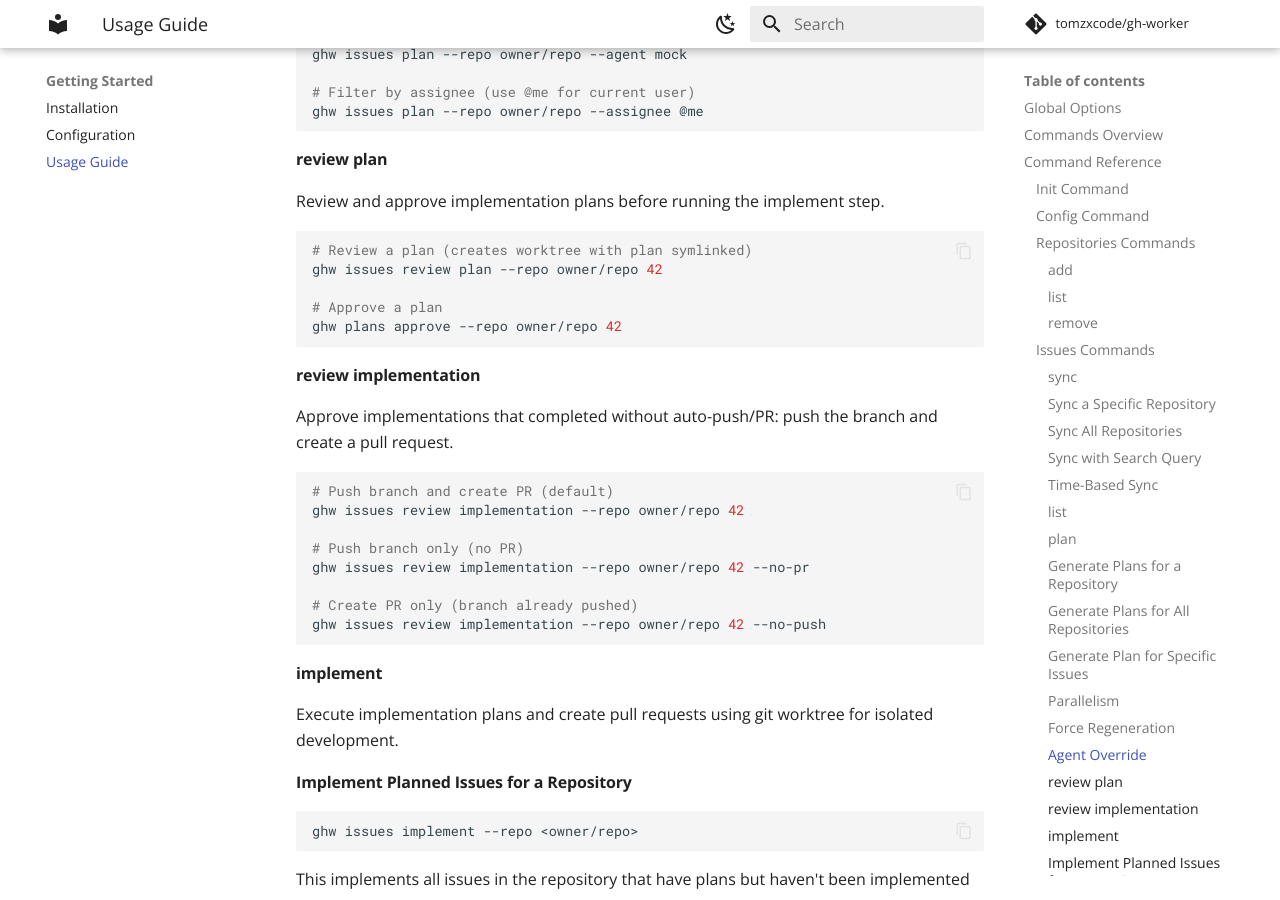
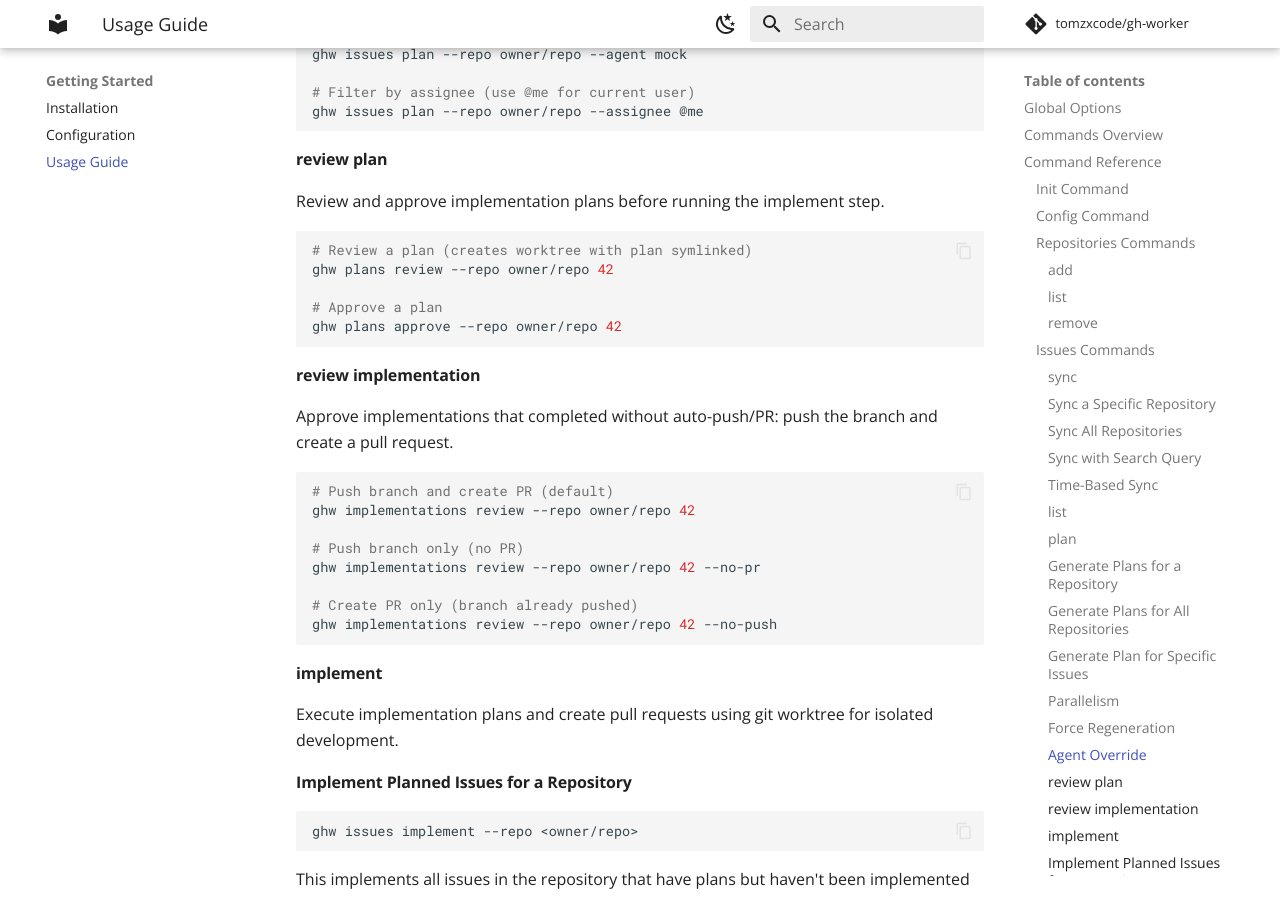
Before and after one commit to TomzxCode/gh-worker, an MkDocs documentation site: the page built from docs/usage.md, in a window 1280 px wide and 900 px high, scrolled down 7371 px. Built offline with MkDocs 1.6.1 and Material for MkDocs 9.7.7, drawn with Linux system fonts in a browser that asks for light colours; comment, search, counter and statistics services are not loaded; some of the changed text lies outside the part shown.

Commit message:
refactor: update command structure for plans and implementations review
- Replace `ghw issues review plan` and `ghw issues review implementation` commands with `ghw plans review` and `ghw implementations review` for improved clarity and consistency.
- Update related documentation and command specifications to reflect the new command structure.
- Enhance user experience by streamlining the review process for plans and implementations.

````diff
--- a/docs/usage.md
+++ b/docs/usage.md
@@ -191,8 +191,8 @@ Sync, plan, and implement issues with `ghw issues`:
 ghw issues sync [--repo REPO | --all-repos] [OPTIONS]
 ghw issues list [--repo REPO | --all-repos] [OPTIONS]
 ghw issues plan [--repo REPO] [OPTIONS]
-ghw issues review plan [--repo REPO] <issue-number> [OPTIONS]
-ghw issues review implementation [--repo REPO] <issue-number> [OPTIONS]
+ghw plans review [--repo REPO] <issue-number> [OPTIONS]
+ghw implementations review [--repo REPO] <issue-number> [OPTIONS]
 ghw issues implement [--repo REPO] [OPTIONS]
 ```
 
@@ -372,7 +372,7 @@ Review and approve implementation plans before running the implement step.
 
 ```bash
 # Review a plan (creates worktree with plan symlinked)
-ghw issues review plan --repo owner/repo 42
+ghw plans review --repo owner/repo 42
 
 # Approve a plan
 ghw plans approve --repo owner/repo 42
@@ -384,13 +384,13 @@ Approve implementations that completed without auto-push/PR: push the branch and
 
 ```bash
 # Push branch and create PR (default)
-ghw issues review implementation --repo owner/repo 42
+ghw implementations review --repo owner/repo 42
 
 # Push branch only (no PR)
-ghw issues review implementation --repo owner/repo 42 --no-pr
+ghw implementations review --repo owner/repo 42 --no-pr
 
 # Create PR only (branch already pushed)
-ghw issues review implementation --repo owner/repo 42 --no-push
+ghw implementations review --repo owner/repo 42 --no-push
 ```
 
 #### implement
````
Also changed, not shown: docs/walkthrough.md (+4 -4 lines), spec/cli-interface.md (+8 -8 lines), spec/commands.md (+6 -6 lines), 1 other file.
